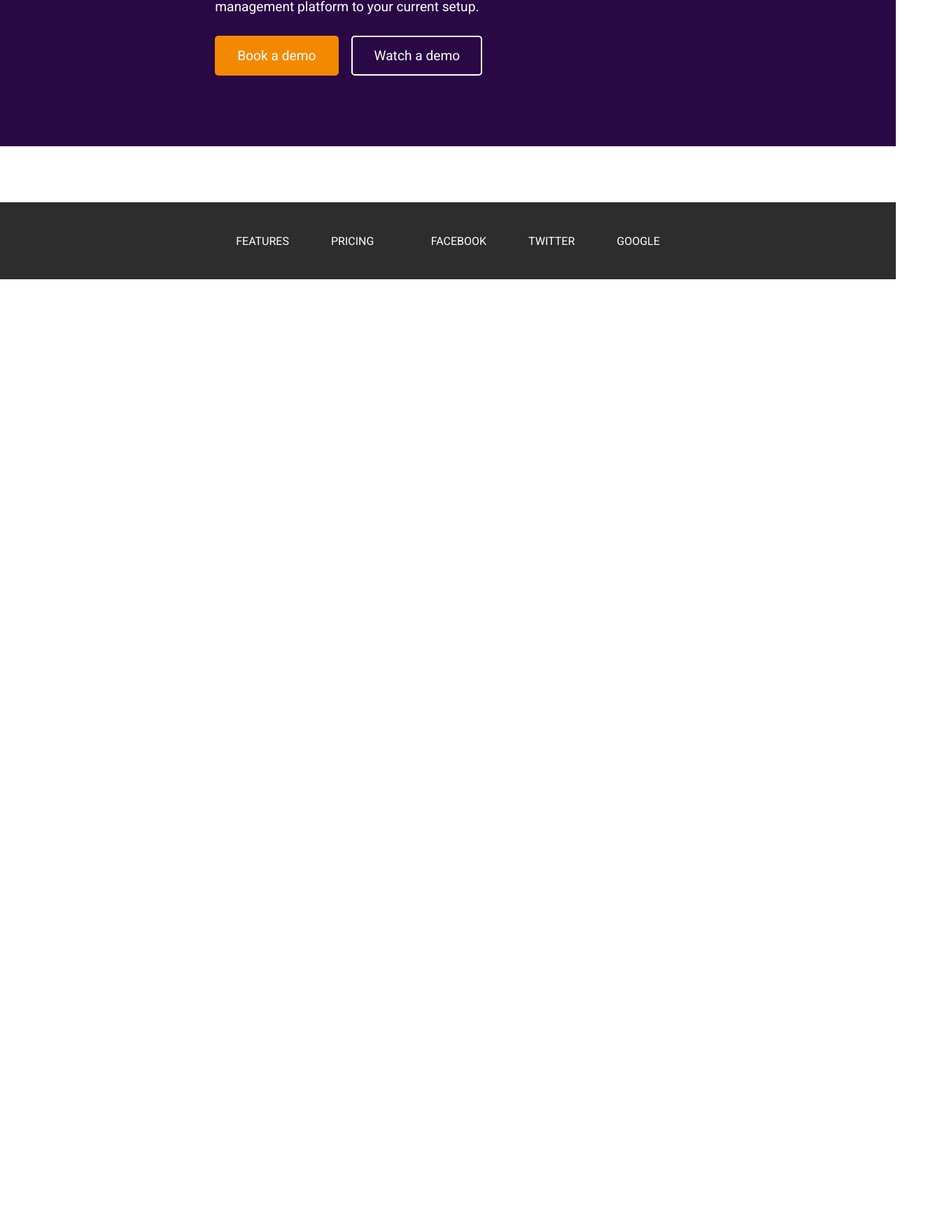
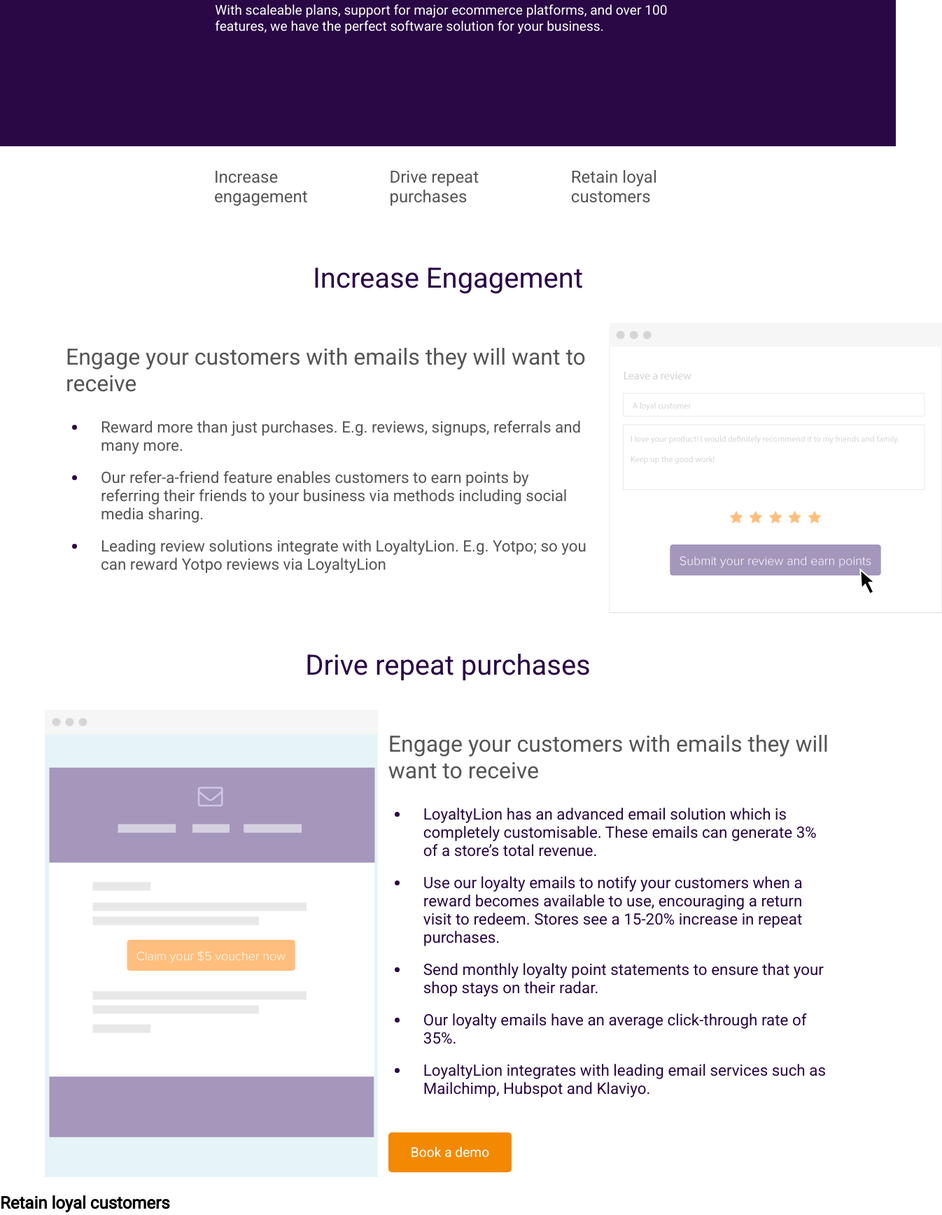
Before and after one commit to BGZStephen/mock-ups, a plain HTML site: page saas site/features.html in a window 1280 px wide. Shown: the part 355-2091 px from the top of the page at 70% size, 1346 px wide, since content can reach past the window. Before the commit the page ends 800 px from the top, so only its background shows below. Drawn offline with Linux system fonts and the light colour scheme.

Commit message:
featurenav, engage and repeat sections finished

```diff
--- a/saas site/css/main.css
+++ b/saas site/css/main.css
@@ -245,9 +245,145 @@
 
 /* STATS END */
 
+/* FEATURES START */
+
 #features {
+  width: 100%;
+}
+
+#feature-nav {
+  width: 60%;
+  margin: 0 auto;
+}
+
+#feature-nav ul {
+  display: flex;
+  flex-direction: row;
+  align-items: center;
+  justify-content: space-around;
+  list-style: none;
+}
+
+#feature-nav li {
+  height: 85px;
+  display: inline;
+  padding: 30px 50px;
+  font-size: 1.5em;
+  color: #555
+}
+
+#feature-nav li:hover,
+#feature-nav li:focus {
+  color: #2a0845;
+  border-bottom: 4px solid #2a0845;
+}
+
+#engage {
+  width: 90%;
+  margin: 0 auto;
+  text-align: center;
+  display: flex;
+  flex-direction: row;
+  flex-wrap: wrap;
+}
+
+#engage h2 {
+  width: 100%;
+  display: block;
+  margin-top: 80px;
+  margin-bottom: 40px;
+  font-weight: 400;
+  font-size: 2.5em;
+  color: #2a0845;
+    font-weight: lighter;
+}
+
+.engage-left {
+  width: 70%;
+  text-align: left;
+  padding: 30px;
+}
+
+.engage-left h3 {
+  font-size: 2em;
+  color: #555;
+  margin-bottom: 30px;
+  font-weight: lighter;
+}
+
+.engage-left  li {
+  font-size: 1.4em;
+  color: #2a0845;
+  margin-bottom: 20px;
+  margin-left: 30px;
+  padding-left: 20px;
+}
+
+.engage-left li p {
+  color: #555;
+}
+
+.engage-right {
+  width: 30%
+}
+
+
+#repeat {
+  width: 90%;
+  margin: 0 auto;
+  text-align: center;
+  display: flex;
+  flex-direction: row;
+  flex-wrap: wrap;
+  justify-content: space-between;
+}
+
+#repeat h2 {
+  width: 100%;
+  display: block;
+  margin-top: 40px;
+  margin-bottom: 40px;
+  font-weight: 400;
+  font-size: 2.5em;
+  color: #2a0845;
+    font-weight: lighter;
+}
+
+.repeat-left {
+  text-align: center;
+  width: 40%;
+}
+
+.repeat-right {
+  width: 60%;
+  text-align: left;
+  padding: 30px;
+}
+
+.repeat-right h3 {
+  font-size: 2em;
+  color: #555;
+  margin-bottom: 30px;
+  font-weight: lighter;
+}
+
+.repeat-right li {
+  font-size: 1.4em;
+  color: #2a0845;
+  margin-bottom: 20px;
+  margin-left: 30px;
+  padding-left: 20px;
+}
+
+#repeat .demo {
+  margin-top: 30px;
+}
+
+#retain {
 
 }
+
+/* FEATURES END */
 
 #pricing {
 
--- a/saas site/features.html
+++ b/saas site/features.html
@@ -23,13 +23,51 @@
     </div>
     <div id="home">
       <div id="home-content">
-        <h1>Software that powers your business</h1>
-        <p>Increase productivity with your existing infrastructure by adding our management platform to your current setup.</p>
-        <button class="demo">Book a demo</button>
-        <button class="video">Watch a demo</button>
+        <h1>A complete infrastructure solution</h1>
+        <p>With scaleable plans, support for major ecommerce platforms, and over 100 features, we have the perfect software solution for your business.</p>
       </div>
     </div>
     <div id="features">
+      <div id="feature-nav">
+        <ul>
+          <li>Increase engagement</li>
+          <li>Drive repeat purchases</li>
+          <li>Retain loyal customers</li>
+      </div>
+      <div id="engage">
+        <h2>Increase Engagement</h2>
+        <div class="engage-left">
+          <h3>Engage your customers with emails they will want to receive</h3>
+          <ul>
+            <li><p>Reward more than just purchases. E.g. reviews, signups, referrals and many more.</p></li>
+            <li><p>Our refer-a-friend feature enables customers to earn points by referring their friends to your business via methods including social media sharing.</p></li>
+            <li><p>Leading review solutions integrate with LoyaltyLion. E.g. Yotpo; so you can reward Yotpo reviews via LoyaltyLion</p></li>
+          </ul>
+        </div>
+        <div class="engage-right">
+          <img src="img/engage.png">
+        </div>
+      </div>
+      <div id="repeat">
+        <h2>Drive repeat purchases</h2>
+        <div class="repeat-left">
+          <img src="img/repeat.png">
+        </div>
+        <div class="repeat-right">
+          <h3>Engage your customers with emails they will want to receive</h3>
+          <ul>
+            <li><p>LoyaltyLion has an advanced email solution which is completely customisable. These emails can generate 3% of a store’s total revenue.</p></li>
+            <li><p>Use our loyalty emails to notify your customers when a reward becomes available to use, encouraging a return visit to redeem. Stores see a 15-20% increase in repeat purchases.</p></li>
+            <li><p>Send monthly loyalty point statements to ensure that your shop stays on their radar.</p></li>
+            <li><p>Our loyalty emails have an average click-through rate of 35%.</p></li>
+            <li><p>LoyaltyLion integrates with leading email services such as Mailchimp, Hubspot and Klaviyo.</p></li>
+          </ul>
+          <button class="demo">Book a demo</button>
+        </div>
+      </div>
+      <div id="retain">
+        <h2>Retain loyal customers</h2>
+      </div>
     </div>
     <div id="pricing">
     </div>
```
Also changed, not shown: saas site/img/engage.png (added), saas site/img/repeat.png (added), saas site/img/retain.png (added), 1 other file.
